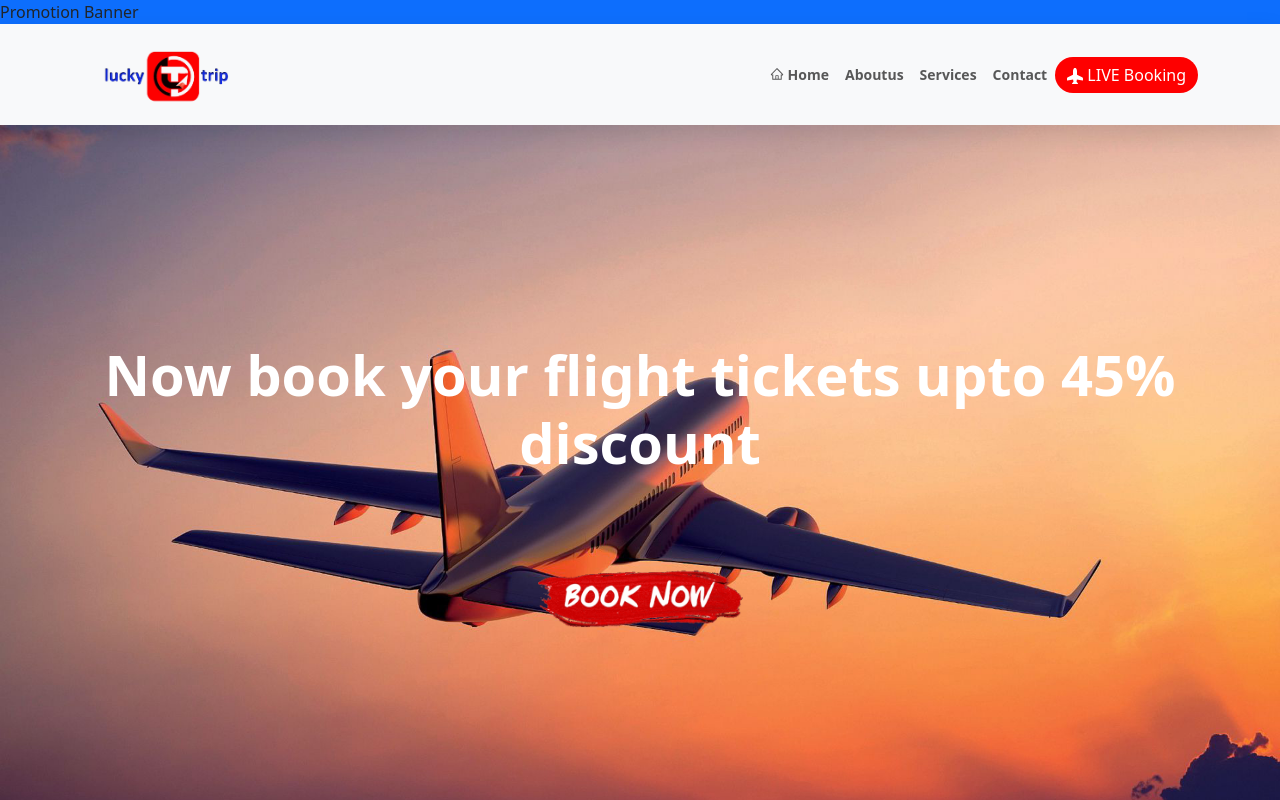
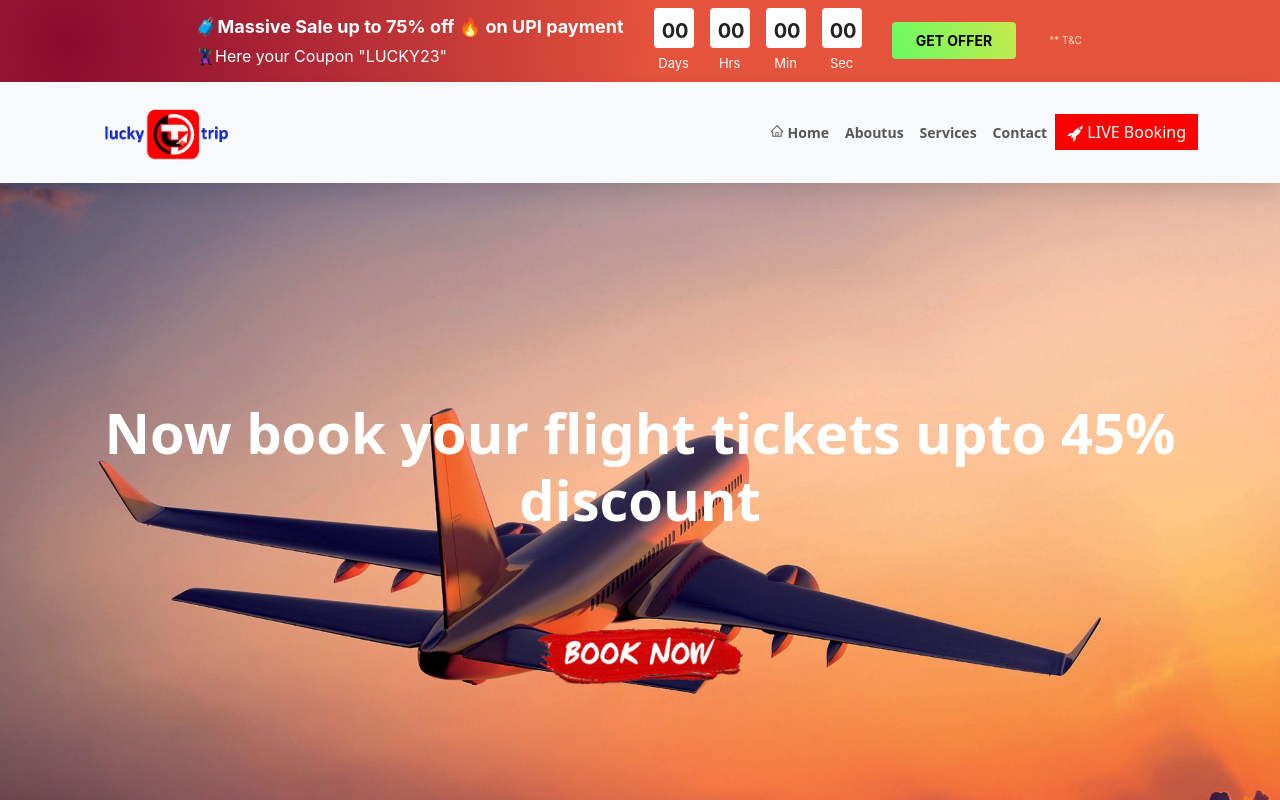
Before and after one commit to anilananda/luckytrip-react, a React (Create React App) app: page / in a window 1280 px wide. Shown: the top 800 px of the page. Built offline with nearby package versions, Linux system fonts and the light colour scheme.

Commit message:
Added promotion banner with css file

```diff
--- a/src/App.css
+++ b/src/App.css
@@ -196,7 +196,7 @@ a {
 .custom-btn {
   background-color: #fe0000 !important;
   border: #fff !important;
-  border-radius: 50px !important;
+  border-radius: 0px !important;
 }
 
 .btn {
--- a/src/components/Mainmenu.jsx
+++ b/src/components/Mainmenu.jsx
@@ -4,7 +4,7 @@ import Nav from "react-bootstrap/Nav";
 import Navbar from "react-bootstrap/Navbar";
 import { Button } from "react-bootstrap";
 import logo1 from "../images/lucky trip 2.png";
-import { BsAirplaneFill } from "react-icons/bs";
+import { GoRocket } from "react-icons/go";
 import Icon from "./Icon";
 
 function Mainmenu() {
@@ -35,7 +35,7 @@ function Mainmenu() {
               href="https://booking-luckytrip.co.in/"
               className="custom-btn btn"
             >
-              <BsAirplaneFill />
+              <GoRocket />
               &nbsp;LIVE Booking
             </Button>
           </Nav>
--- /dev/null
+++ b/src/components/PromotionBanner.css
@@ -0,0 +1,136 @@
+.discount-container .close-btn {
+  width: 20px;
+}
+
+.discount-container {
+  /* position: fixed; */
+  top: 0;
+  left: 0;
+  display: flex;
+  gap: 30px;
+  justify-content: center;
+  align-items: center;
+  width: 100%;
+  background: #023047;
+  background-image: radial-gradient(
+    circle 610px at 5.2% 51%,
+    rgb(138, 10, 48) 0%,
+    rgb(229, 83, 60) 97%
+  );
+  color: #fff;
+  font-family: "Inter", sans-serif;
+  padding: 8px 0;
+}
+
+.discount-container .discount-heading {
+  font-size: 18px;
+  font-weight: bold;
+  margin-bottom: 4px;
+}
+
+.discount-container .discount-subheading {
+  font-size: 16px;
+}
+
+.discount-container .countdown-timer {
+  display: flex;
+  gap: 16px;
+}
+
+.countdown-timer .group {
+  display: flex;
+  flex-direction: column;
+  align-items: center;
+  gap: 6px;
+}
+
+.countdown-timer .value {
+  background: #fff;
+  color: #222;
+  font-size: 20px;
+  font-weight: bold;
+  padding: 8px;
+  width: 40px;
+  text-align: center;
+  border-radius: 4px;
+  height: 40px;
+}
+
+.countdown-timer .unit {
+  font-size: 13px;
+}
+
+.discount-container .discount-btn {
+  padding: 8px 24px;
+  background: rgb(219, 68, 94);
+  background-image: linear-gradient(
+    68deg,
+    rgb(104, 251, 99) 0%,
+    rgb(199, 233, 76) 100%
+  );
+  font-size: 14px;
+  font-weight: bold;
+  color: #000;
+  text-decoration: none;
+  border-radius: 4px;
+  text-transform: uppercase;
+  transition: all 400ms ease;
+}
+
+.discount-container .discount-btn:hover {
+  transform: scale(1.03);
+}
+
+/* .discount-container .close-btn {
+  position: fixed;
+  top: 24px;
+  right: 20px;
+  background: rgba(255, 255, 255, 0.1);
+  padding: 3px;
+  border-radius: 50%;
+  display: flex;
+  cursor: pointer;
+  transition: all 400ms ease;
+}
+
+.discount-container .close-btn:hover {
+  background: rgba(255, 255, 255, 0.3);
+} */
+
+@media (max-width: 800px) {
+  .discount-container {
+    justify-content: flex-start;
+    padding-left: 30px;
+  }
+}
+
+@media (max-width: 640px) {
+  .discount-container {
+    flex-direction: column;
+    text-align: center;
+    padding-left: 0;
+    gap: 3px;
+  }
+
+  .countdown-timer .value {
+    background: #fff;
+    color: #222;
+    font-size: 15px;
+    font-weight: bold;
+    padding: 0px;
+    width: 25px;
+    text-align: center;
+    border-radius: 4px;
+    height: 20px;
+  }
+}
+
+.discount-container .learnmore-btn {
+  top: 24px;
+  right: 20px;
+  padding: 3px;
+  display: flex;
+  cursor: pointer;
+  font-size: x-small;
+  color: bisque;
+}
--- a/src/components/PromotionBanner.jsx
+++ b/src/components/PromotionBanner.jsx
@@ -1,7 +1,72 @@
 import React from "react";
+import "../components/PromotionBanner.css";
+
+const bannerInfo = {
+  mainHeading: `🧳Massive Sale up to 75% off 🔥 on UPI payment`,
+  subHeading: `🦹🏽‍♀️Here your Coupon "LUCKY23"`,
+  coundownDateTime: "",
+};
 
 function PromotionBanner() {
-  return <div className=" bg-primary">Promotion Banner</div>;
+  const { mainHeading, subHeading } = bannerInfo;
+  return (
+    <div className=" bg-primary">
+      <div className="discount-container">
+        <div className="info">
+          <div className="discount-heading">{mainHeading}</div>
+          <div className="discount-subheading">{subHeading}</div>
+        </div>
+
+        <div className="countdown-timer">
+          <div className="group">
+            <div className="value days">00</div>
+            <div className="unit">Days</div>
+          </div>
+
+          <div className="group">
+            <div className="value hours">00</div>
+            <div className="unit">Hrs</div>
+          </div>
+
+          <div className="group">
+            <div className="value minutes">00</div>
+            <div className="unit">Min</div>
+          </div>
+
+          <div className="group">
+            <div className="value seconds">00</div>
+            <div className="unit">Sec</div>
+          </div>
+        </div>
+
+        <a href="#" className="discount-btn">
+          Get Offer
+        </a>
+
+        <a href="#" className="learnmore-btn">
+          {/* Learn More */}
+          ** T&C
+        </a>
+
+        {/* <div className="close-btn">
+          <svg
+            xmlns="http://www.w3.org/2000/svg"
+            fill="none"
+            viewBox="0 0 24 24"
+            stroke-width="1.5"
+            stroke="currentColor"
+            className="w-6 h-6"
+          >
+            <path
+              stroke-linecap="round"
+              stroke-linejoin="round"
+              d="M6 18L18 6M6 6l12 12"
+            />
+          </svg>
+        </div> */}
+      </div>
+    </div>
+  );
 }
 
 export default PromotionBanner;
```
